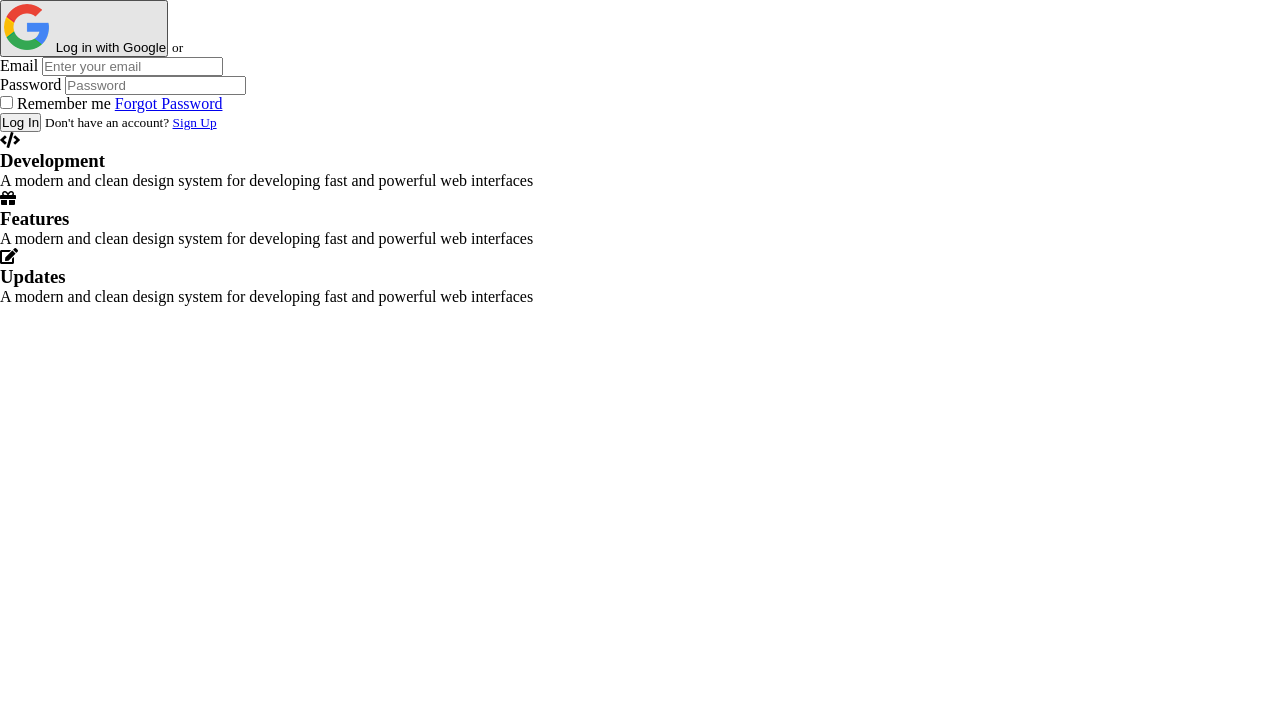
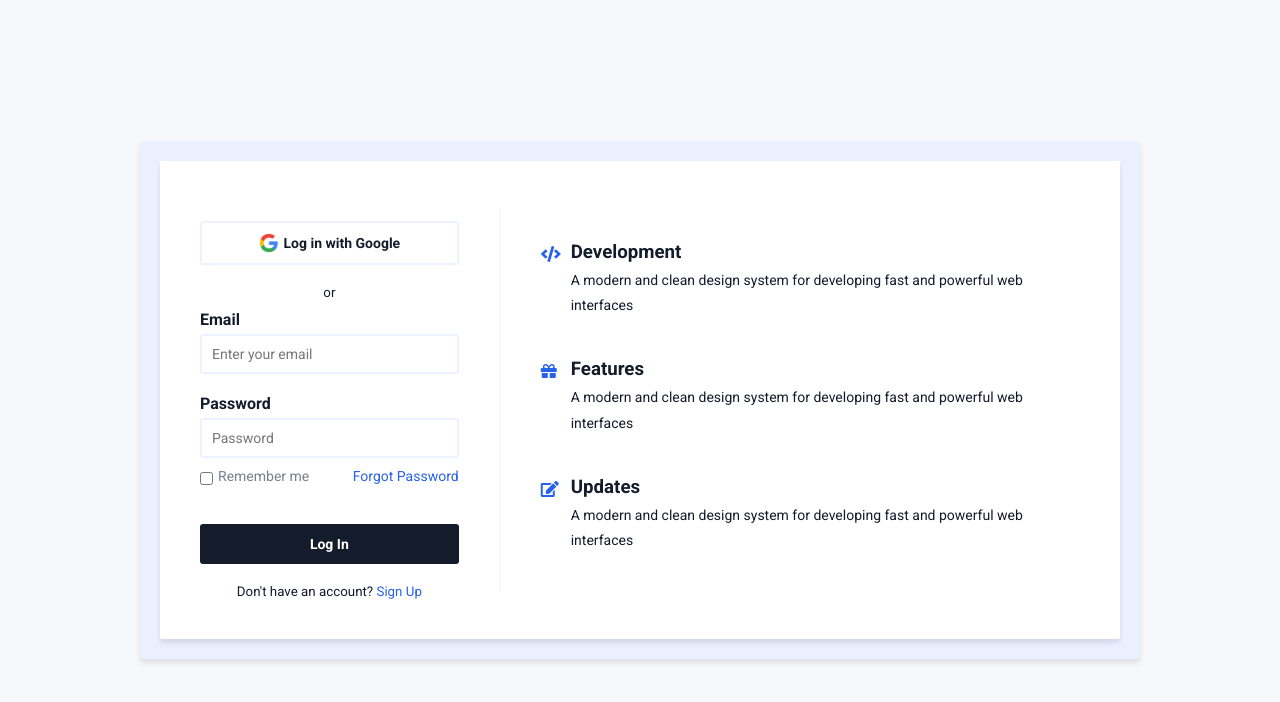
Before and after one commit to romluc/ui-components-design, a plain HTML site: page login/index.html in a window 1280 px wide. Drawn offline with Linux system fonts and the light colour scheme.

Commit message:
Finish styling Login

```diff
--- a/login/index.html
+++ b/login/index.html
@@ -12,6 +12,7 @@
 
 <body>
   <div class="container">
+    <div class="inner-container">
       <form>
         <button class="btn btn-ghost">
           <img src="./images/google.png" alt="google logo for the login button">
@@ -24,7 +25,6 @@
           <label for="email">Email</label>
           <input type="email" id="email" placeholder="Enter your email">
         </div>
-    </form>
 
         <div class="form-control">
           <label for="password">Password</label>
@@ -39,8 +39,12 @@
 
         <button class="btn">Log In</button>
 
+
         <small>Don't have an account? <a href="#">Sign Up</a></small>
       </form>
+
+      <!-- Separator shown in smaller than 768px screens -->
+      <hr>
 
       <div class="features">
         <div class="feature">
@@ -62,6 +66,7 @@
         </div>
       </div>
     </div>
+  </div>
 
 </body>
 
--- a/login/style.css
+++ b/login/style.css
@@ -1,6 +1,167 @@
+@import url('https://fonts.googleapis.com/css2?family=Roboto:wght@400;700&display=swap');
+
 * {
+  box-sizing: border-box;
   margin: 0;
   padding: 0;
   outline: 0;
-  box-sizing: border-box;
 }
+
+body {
+  background: #f7f8fc;
+  color: #141c2c;
+  font-family: 'Roboto', sans-serif;
+  display: flex;
+  align-items: center;
+  justify-content: center;
+  height: 100vh;
+}
+
+a {
+  color: #2762eb;
+  text-decoration: none;
+}
+
+.container {
+  background-color: #fff;
+  border-radius: 4px;
+  border: 20px solid #dce7ff99;
+  display: flex;
+  margin: auto;
+  width: 1000px;
+  max-width: 100%;
+  box-shadow: 0 4px 5px rgba(0, 0, 0, 0.1);
+}
+
+.inner-container {
+  background-color: #fff;
+  border-radius: 4px;
+  display: flex;
+  max-width: 100%;
+  box-shadow: 0 4px 5px rgba(0, 0, 0, 0.1);
+}
+
+form {
+  display: flex;
+  flex-direction: column;
+  align-items: center;
+  justify-content: center;
+  padding: 40px;
+}
+
+.form-control {
+  margin: 10px 0;
+  width: 100%;
+}
+
+label {
+  display: inline-block;
+  font-weight: bold;
+  margin-bottom: 5px;
+}
+
+input:not([type='checkbox']) {
+  background-color: transparent;
+  border: 2px solid #ecf2ff;
+  border-radius: 3px;
+  font-family: inherit;
+  font-size: 14px;
+  padding: 10px;
+  width: 100%;
+}
+
+.checkbox-container {
+  display: flex;
+  justify-content: space-between;
+  font-size: 14px;
+  margin-bottom: 15px;
+  width: 100%;
+}
+
+.checkbox-container label {
+  color: #7a7e8c;
+  font-weight: normal;
+  margin-left: 5px;
+}
+
+.checkbox-container a {
+  margin-left: auto;
+}
+
+.btn {
+  background-color: #141c2c;
+  border: 2px solid #141c2c;
+  border-radius: 3px;
+  color: #fff;
+  display: flex;
+  align-items: center;
+  justify-content: center;
+  font-family: inherit;
+  font-weight: bold;
+  font-size: 14px;
+  width: 100%;
+  padding: 10px;
+  margin: 20px 0;
+  cursor: pointer;
+}
+
+.btn img {
+  margin-right: 5px;
+  width: 20px;
+}
+
+.btn-ghost {
+  background-color: transparent;
+  border-color: #ecf2ff;
+  color: #141c2c;
+}
+
+hr {
+  border: 1px solid #ecf2ff80;
+  height: 80%;
+  margin: auto 0;
+}
+
+.features {
+  flex: 1.5;
+  padding: 40px;
+}
+
+.feature {
+  padding-left: 30px;
+  position: relative;
+  margin: 40px 0;
+}
+
+.feature i {
+  color: #2762eb;
+  position: absolute;
+  top: 5px;
+  left: 0;
+}
+
+.feature h3 {
+  margin: 0;
+}
+
+.feature p {
+  font-size: 14px;
+  line-height: 1.8;
+  margin: 5px 0;
+}
+
+@media (max-width: 768px) {
+  .inner-container {
+    flex-direction: column;
+  }
+
+  form {
+    border-right: 0;
+  }
+
+  hr {
+    border: 1px solid #ecf2ffcc;
+    width: 80%;
+    margin: 0 auto;
+  }
+}
```
Lines whose indentation alone changed are shown as unchanged.
